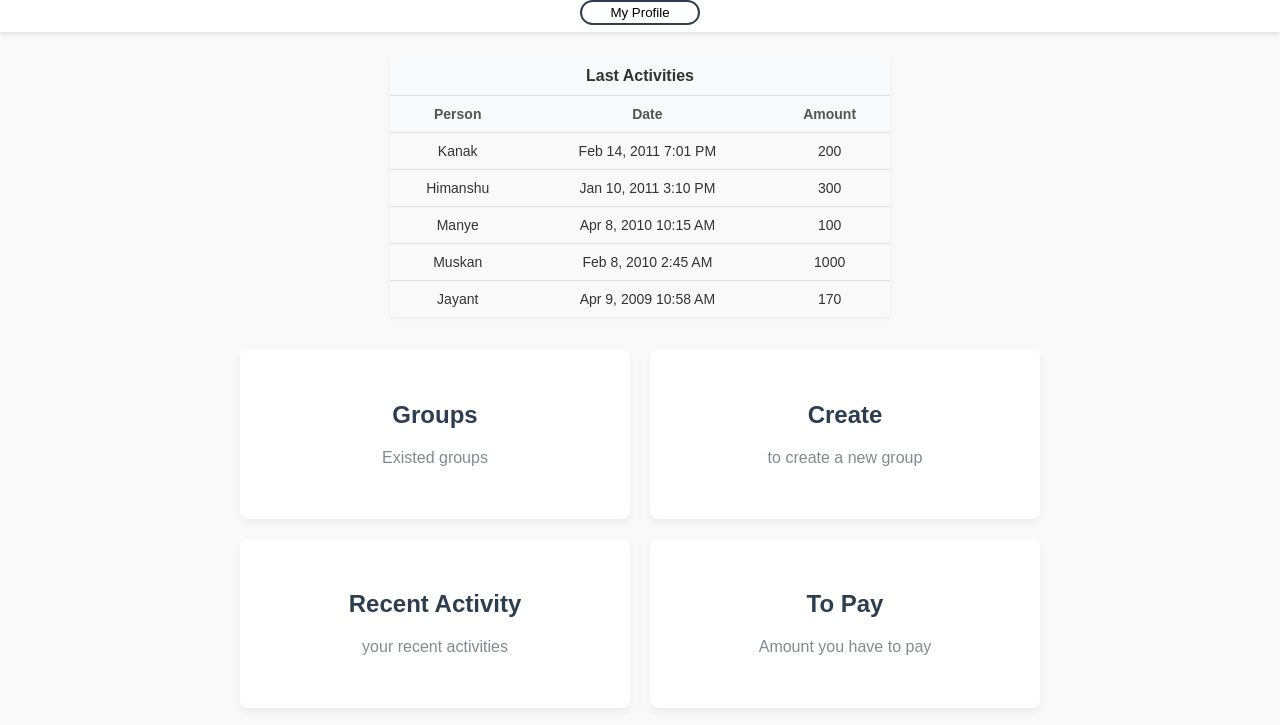
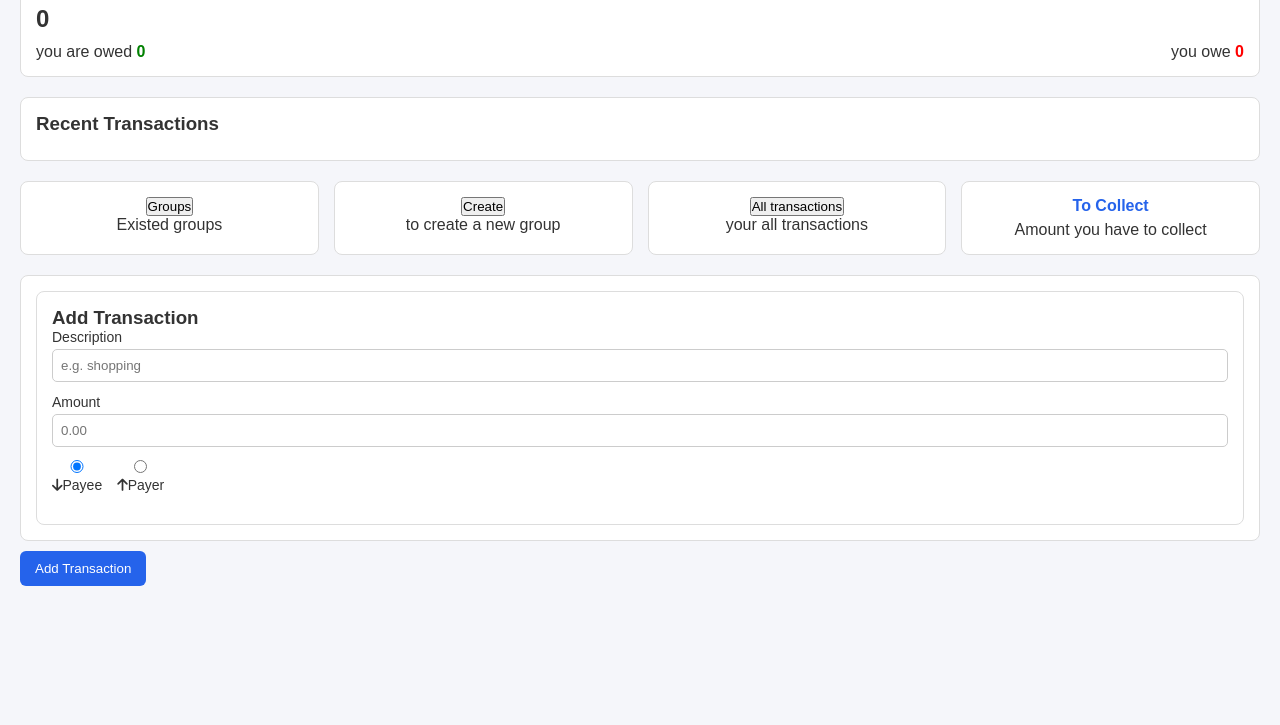
Before and after one commit to kunal-1234567/kunal-1234567.github.io, a plain HTML site: page pages/home.html in a window 1280 px wide. Shown: the part 112-837 px from the top of the page. After the commit the page ends 800 px from the top, so only its background shows below. Drawn offline with Linux system fonts and the light colour scheme.

Commit message:
redesigning of home page and rebuilding the javascript file of register page

```diff
--- a/assets/css/home.css
+++ b/assets/css/home.css
@@ -1,124 +1,151 @@
-h1{
-    text-align: center;
-    text-decoration: underline;
-    color: red;
-    text-size-adjust: 500px;
+/* Reset */
+* {
+  margin: 0;
+  padding: 0;
+  box-sizing: border-box;
+  font-family: Arial, sans-serif;
+}
+
+body {
+  background: #f5f6fa;
+  color: #333;
+  padding: 20px;
+}
+
+/* Header */
+.app-header {
+  display: flex;
+  justify-content: space-between;
+  align-items: center;
+  margin-bottom: 20px;
+}
+
+.app-header h1 {
+  font-size: 22px;
+  color: #2563eb;
+}
+
+.app-header button {
+  background: #2563eb;
+  color: white;
+  border: none;
+  padding: 8px 14px;
+  border-radius: 5px;
+  cursor: pointer;
+}
+
+/* Balance Card */
+.balance-card {
+  background: #fff;
+  padding: 15px;
+  border: 1px solid #ddd;
+  border-radius: 8px;
+  margin-bottom: 20px;
+}
+
+.balance-card h2 {
+  margin-top: 8px;
+}
+
+.summary {
+  display: flex;
+  justify-content: space-between;
+  margin-top: 10px;
+}
+
+.positive {
+  color: green;
+  font-weight: bold;
+}
+
+.negative {
+  color: red;
+  font-weight: bold;
+}
+
+
+.transactions-section {
+  background: #fff;
+  padding: 15px;
+  border: 1px solid #ddd;
+  border-radius: 8px;
+  margin-bottom: 20px;
+}
+
+.section-header {
+  display: flex;
+  justify-content: space-between;
+  align-items: center;
+  margin-bottom: 10px;
 }
 
 
 
-
-
-body {
-  font-family: 'Arial', sans-serif;
-  margin: 0;
-  padding: 0;
-  background-color: #f9f9f9;
-  color: #333;
-}
-
-header {
-  text-align: center;
-  padding: 2rem;
-  background: #fff;
-  box-shadow: 0 2px 4px rgba(0, 0, 0, 0.1);
-  text-size-adjust: 100px;
-  height: 80px;
-}
-
-button{
-  background-color: white;
-
-  border: 2px solid #2c3e50;
-  border-radius: 15px;
-  height: 25px;
-  width: 120px;
-}
-
-.recent-activity-block {
-  font-family: Arial, sans-serif;
-  width: 500px;
-  margin: 25px auto;
-  box-shadow: 0 2px 4px rgba(0,0,0,0.05);
-}
-
-.activity-header {
-  background-color: #f8f9fa;
-  padding: 10px 15px;
-  border-bottom: 1px solid #e0e0e0;
-  font-weight: 600;
-  color: #333;
-  text-align: center;
-}
-
-.activity-table {
-  width: 100%;
-  border-collapse: collapse;
-  font-size: 14px;
-}
-
-.activity-table th,
-.activity-table td {
-  padding: 10px 15px;
-  border-bottom: 1px solid #e0e0e0;
-  text-align: center;
-}
-
-.activity-table th {
-  background-color: #f8f9fa;
-  font-weight: 600;
-  color: #555;
-}
-
-.activity-table tr:last-child td {
-  border-bottom: none;
-}
-
-.activity-table tr:hover {
-  background-color: #f5f7fa;
-}
-
-
-@media (max-width: 500px) {
-  .activity-table {
-    font-size: 13px;
-  }
-  .activity-table th,
-  .activity-table td {
-    padding: 8px 10px;
-  }
+#transactions {
+  list-style: none;
+  margin-top: 10px;
 }
 
 
 .block-container {
   display: grid;
-  grid-template-columns: repeat(2, 1fr);
-  gap: 20px;
-  max-width: 800px;
-  margin: 2rem auto;
-  padding: 0 20px;
+  grid-template-columns: repeat(auto-fit, minmax(200px, 1fr));
+  gap: 15px;
+  margin-bottom: 20px;
+  border-radius: 15px;
 }
 
 .block {
   background: #fff;
+  padding: 15px;
+  border: 1px solid #ddd;
   border-radius: 8px;
-  padding: 2rem;
-  box-shadow: 0 4px 6px rgba(0, 0, 0, 0.05);
   text-align: center;
-  transition: transform 0.3s ease;
-}
-
-.block:hover {
-  transform: translateY(-5px);
-  box-shadow: 0 6px 12px rgba(0, 0, 0, 0.1);
 }
 
 .block h2 {
-  color: #2c3e50;
-  margin-bottom: 1rem;
+  font-size: 16px;
+  color: #2563eb;
+  margin-bottom: 6px;
 }
 
-.block p {
-  color: #7f8c8d;
-  line-height: 1.6;
+
+.add-transaction {
+  background: #fff;
+  padding: 15px;
+  border: 1px solid #ddd;
+  border-radius: 8px;
 }
+
+.form-group {
+  margin-bottom: 12px;
+}
+
+.form-group label {
+  display: block;
+  font-size: 14px;
+  margin-bottom: 4px;
+}
+
+.form-group input {
+  width: 100%;
+  padding: 8px;
+  border: 1px solid #ccc;
+  border-radius: 5px;
+}
+
+.radio-group {
+  display: flex;
+  gap: 15px;
+}
+
+.submit-btn {
+  background: #2563eb;
+  color: #fff;
+  border: none;
+  padding: 10px 15px;
+  border-radius: 6px;
+  cursor: pointer;
+  margin-top: 10px;
+ display: inline-block;
+}
--- a/pages/home.html
+++ b/pages/home.html
@@ -3,101 +3,119 @@
 <head>
   <meta charset="UTF-8">
   <meta name="viewport" content="width=device-width, initial-scale=1.0">
-  <title> Homepage</title>
+  <title>SplitFriends - Expense Tracker</title>
+
+  <link rel="stylesheet" href="https://cdnjs.cloudflare.com/ajax/libs/font-awesome/6.4.0/css/all.min.css">
+
   <link rel="stylesheet" href="../assets/css/home.css">
 </head>
 <body>
-  <header>
+  <div class="app-container">
 
-        <h1>SplitFriends</h1>
+    <header class="app-header">
+      <h1><i class="fas fa-wallet"></i> SplitFriends</h1>
 
-        <form action="profile.html">
+      <form action="../pages/profile.html">
         <button type="submit">My Profile</button>
       </form>
-
     </header>
 
-  <div class="Last five activities">
-    <div class="recent-activity-block">
-  <div class="activity-header">
-    <span>Last Activities</span>
+    <main class="dashboard">
+
+      <section class="tracker-section">
+        <div class="balance-card">
+          <h3>Current Balance</h3>
+          <h2 id="balance">0</h2>
+          <div class="summary">
+            <div class="income-summary">
+              <span>you are owed</span>
+              <span id="money-plus" class="positive">0</span>
             </div>
-  <table class="activity-table">
-    <thead>
-      <tr>
-        <th>Person</th>
-        <th>Date</th>
-        <th>Amount</th>
-      </tr>
-    </thead>
-    <tbody>
-      <tr>
-        <td>Kanak</td>
-        <td>Feb 14, 2011 7:01 PM</td>
-        <td>200</td>
-      </tr>
-      <tr>
-        <td>Himanshu</td>
-        <td>Jan 10, 2011 3:10 PM</td>
-        <td>300</td>
-      </tr>
-      <tr>
-        <td>Manye</td>
-        <td>Apr 8, 2010 10:15 AM</td>
-        <td>100</td>
-      </tr>
-      <tr>
-        <td>Muskan</td>
-        <td>Feb 8, 2010 2:45 AM</td>
-        <td>1000</td>
-      </tr>
-      <tr>
-        <td>Jayant</td>
-        <td>Apr 9, 2009 10:58 AM</td>
-        <td>170</td>
-      </tr>
-    </tbody>
-  </table>
+            <div class="expense-summary">
+              <span>you owe</span>
+              <span id="money-minus" class="negative">0</span>
             </div>
           </div>
+        </div>
+      </section>
 
-  <main class="block-container">
+        <section class="transactions-section">
 
+          <div class="section-header">
+            <h3>Recent Transactions</h3>
+
+          </div>
+          <ul id="transactions">
+
+          </ul>
+          </section>
+
+
+      <section class="block-container">
         <div class="block">
-      <h2>Groups</h2>
+        <form action="">
+          <button>Groups</button>
+        </form>
           <p>Existed groups</p>
         </div>
 
-
         <div class="block">
-      <h2>Create</h2>
+           <form action="">
+          <button>Create</button>
+        </form>
           <p>to create a new group</p>
         </div>
 
-
         <div class="block">
-      <h2>Recent Activity</h2>
-      <p>your recent activities</p>
+           <form action="">
+          <button>All transactions</button>
+        </form>
+          <p>your all transactions</p>
         </div>
-
-    <div class="block">
-      <h2>To Pay</h2>
-      <p>Amount you have to pay</p>
-    </div>
-
 
         <div class="block">
           <h2>To Collect</h2>
           <p>Amount you have to collect</p>
         </div>
+      </section>
 
-    <div class="block">
-      <h2>Balance</h2>
-      <p>Your balance</p>
+      <section class="add-transaction">
+       <div class="add-transaction">
+          <h3>Add Transaction</h3>
+            <form id="form">
+              <div class="form-group">
+                <label for="text"> Description</label>
+                <input type="text" id="text" placeholder="e.g. shopping" required>
               </div>
+
+            <div class="form-group">
+              <label for="amount">Amount</label>
+              <input type="number" id="amount" placeholder="0.00" required>
+            </div>
+
+            <div class="form-group radio-group">
+              <div class="radio-option">
+                <input type="radio" id="income" name="type" value="income" checked>
+                <label for="income"><i class="fas fa-arrow-down"></i>Payee</label>
+              </div>
+              <div class="radio-option">
+                <input type="radio" id="expense" name="type" value="expense">
+                <label for="expense"><i class="fas fa-arrow-up"></i>Payer</label>
+              </div>
+            </div>
+
+            </section>
+
+            <button type="submit" class="submit-btn">
+               Add Transaction
+            </button>
+          </form>
+        </div>
+      </section>
+    </main>
 
 
 
-</main>
+  <script src="app.js"></script>
 </body>
 </html>
```
Also changed, not shown: assets/js/register.js (+46 -123 lines). Lines whose indentation alone changed are shown as unchanged.
